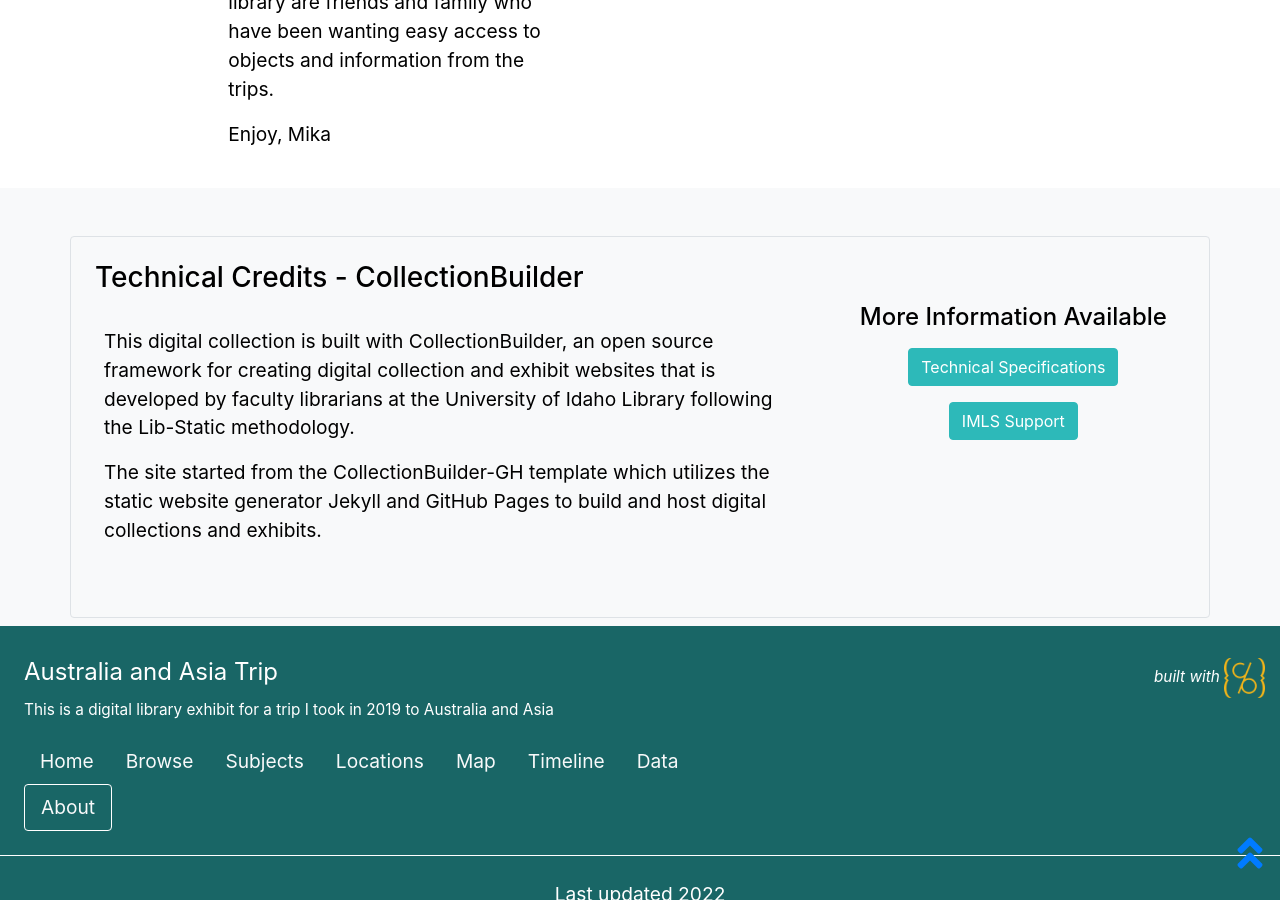
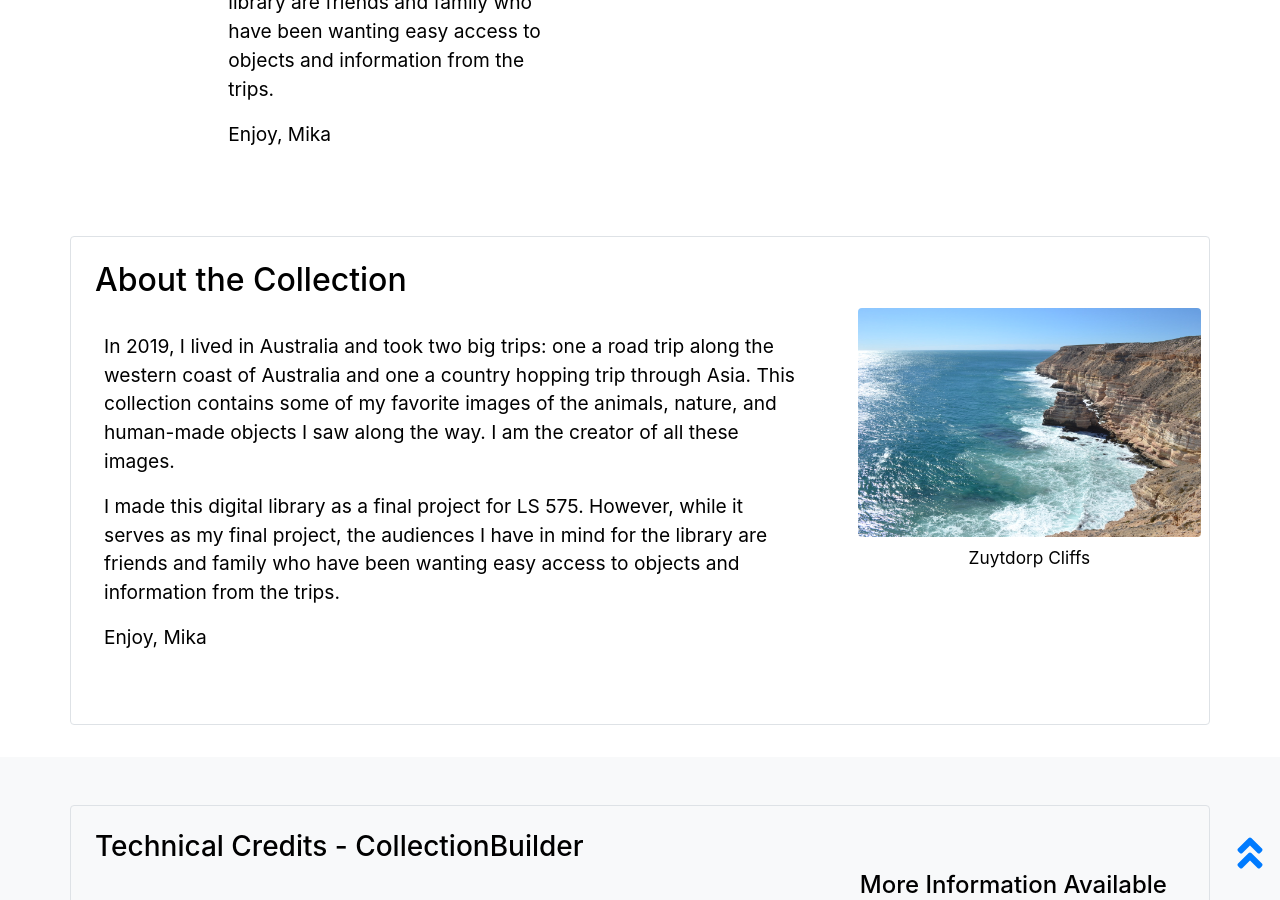
Before and after one commit to mikasmith97/final.github.io, a Jekyll site: the page built from pages/about.md, in a window 1280 px wide and 900 px high, scrolled down 659 px. Built offline with Jekyll 4.4.1, drawn with Linux system fonts in a browser that asks for light colours.

Commit message:
Update about.html

```diff
--- a/_layouts/about.html
+++ b/_layouts/about.html
@@ -22,4 +22,23 @@ layout: default
   </div>
 </div>
 
+<div class="container-fluid mt-4 mb-n3 p-4 ">
+    <div class="container mt-4 border rounded p-4">
+        <h2>About the Collection</h2>
+        <div class="row my-2 justify-content-center">
+            <div class="col-md-8 p-4">
+               <p>In 2019, I lived in Australia and took two big trips: one a road trip along the western coast of Australia and one a country hopping trip through Asia. This collection contains some of my favorite images of the animals, nature, and human-made objects I saw along the way. I am the creator of all these images. </p>
+
+               <p>I made this digital library as a final project for LS 575. However, while it serves as my final project, the audiences I have in mind for the library are friends and family who have been wanting easy access to objects and information from the trips. </p>
+
+               <p>Enjoy, Mika</p>
+            </div>
+            <div class="col-md-4 text-center">
+              {% include feature/image.html objectid="coll033" width="100" %}
+            </div>
+        </div>
+    </div>
+</div>
+
+
 {% if page.credits == true %}{% include cb/credits.html %}{% endif %}
```
